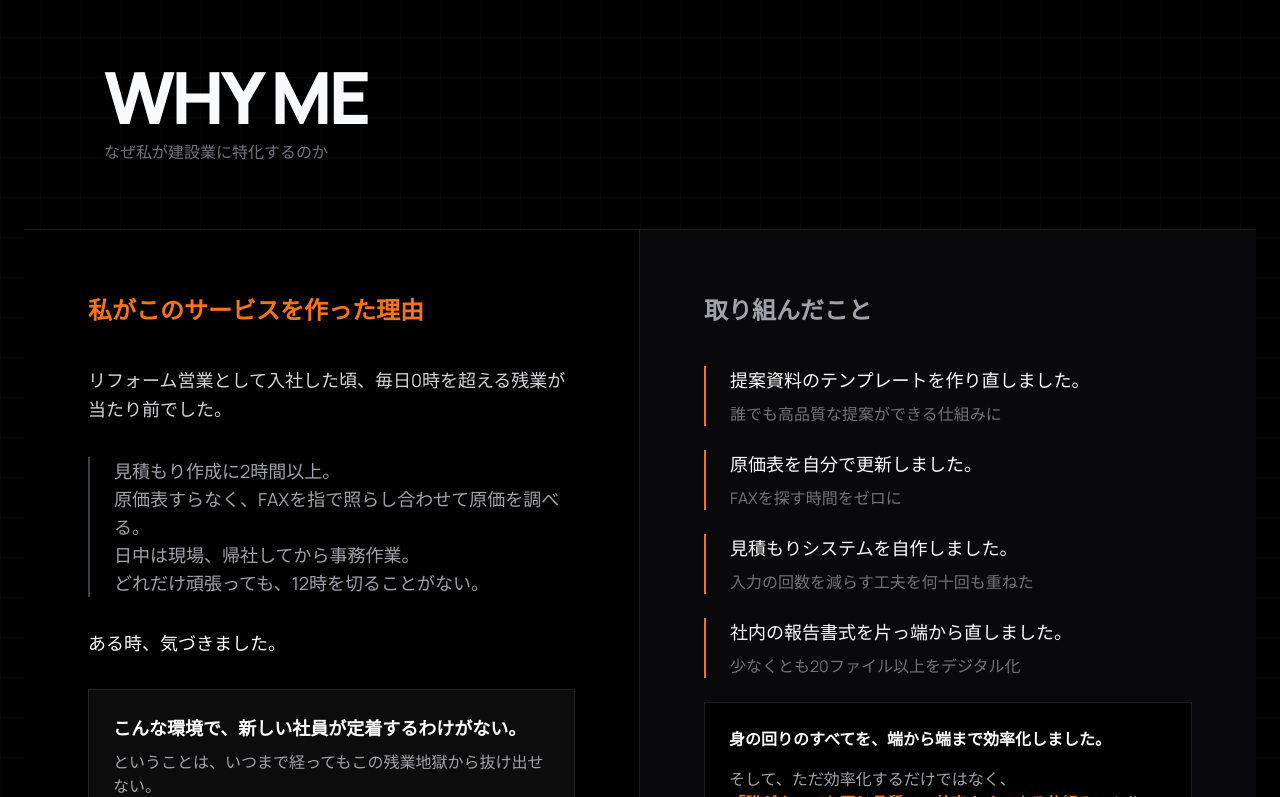
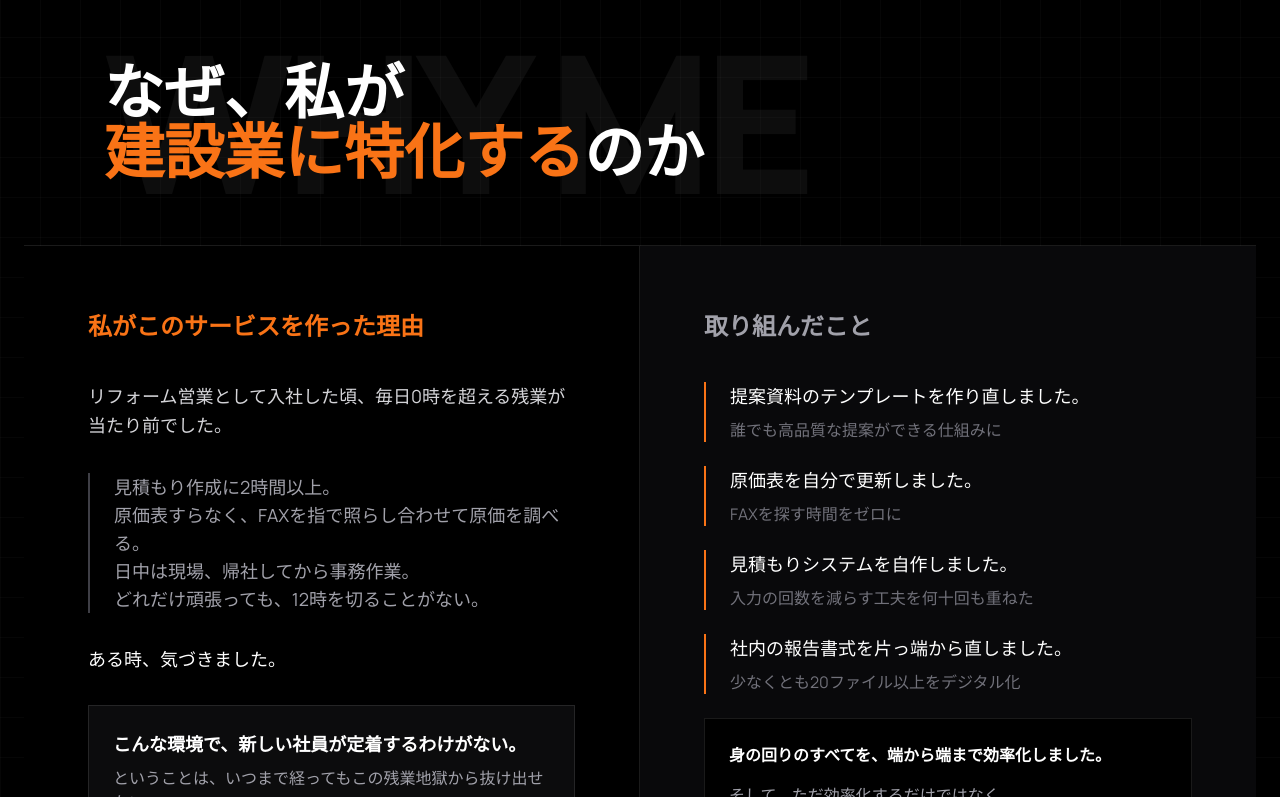
Before and after one commit to shunsuke-tnk/AI-komon-KENSETSU, a React (Vite) app: page / in a window 1280 px wide. Shown: the part 4280-5077 px from the top of the page. Built offline with nearby package versions, Linux system fonts and the light colour scheme.

Commit message:
なぜ、私が・・・を改変

```diff
--- a/components/StorySection.tsx
+++ b/components/StorySection.tsx
@@ -6,9 +6,16 @@ export const StorySection: React.FC = () => {
     return (
         <Section className="bg-black p-0" id="story">
             {/* Header */}
-            <div className="px-6 md:px-20 py-16 border-b border-white/10">
-                <h2 className="text-5xl md:text-7xl font-black mb-2 tracking-tighter">WHY ME</h2>
-                <p className="text-base font-mono text-zinc-500">なぜ私が建設業に特化するのか</p>
+            <div className="px-6 md:px-20 py-16 border-b border-white/10 relative">
+                {/* 背景の WHY ME */}
+                <span className="absolute top-1/2 -translate-y-1/2 left-6 md:left-20 text-[8rem] md:text-[12rem] font-black tracking-tighter text-white/5 select-none pointer-events-none leading-none">
+                    WHY ME
+                </span>
+                {/* 前面のタイトル */}
+                <h2 className="relative text-3xl md:text-5xl lg:text-6xl font-bold text-white leading-tight">
+                    なぜ、私が<br />
+                    <span className="text-orange-500">建設業に特化する</span>のか
+                </h2>
             </div>
 
             {/* Main Story Content */}
```
